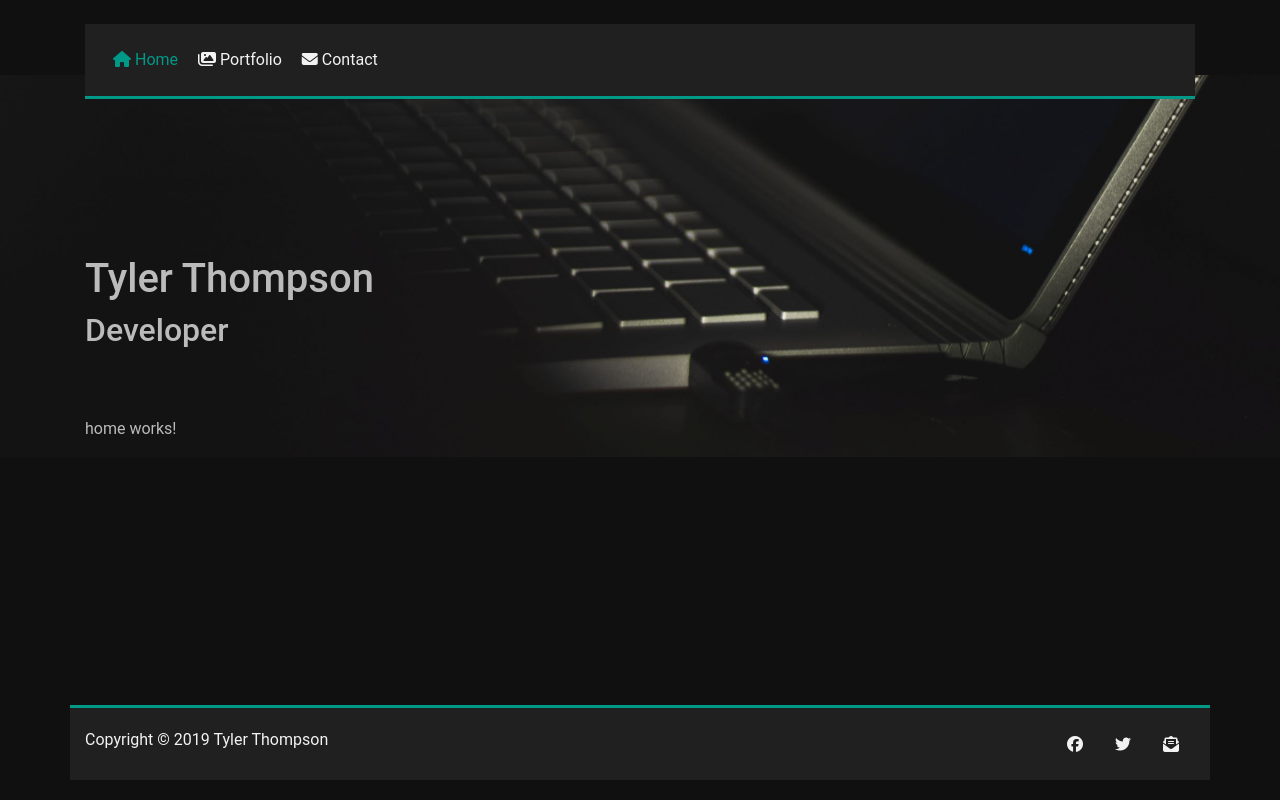
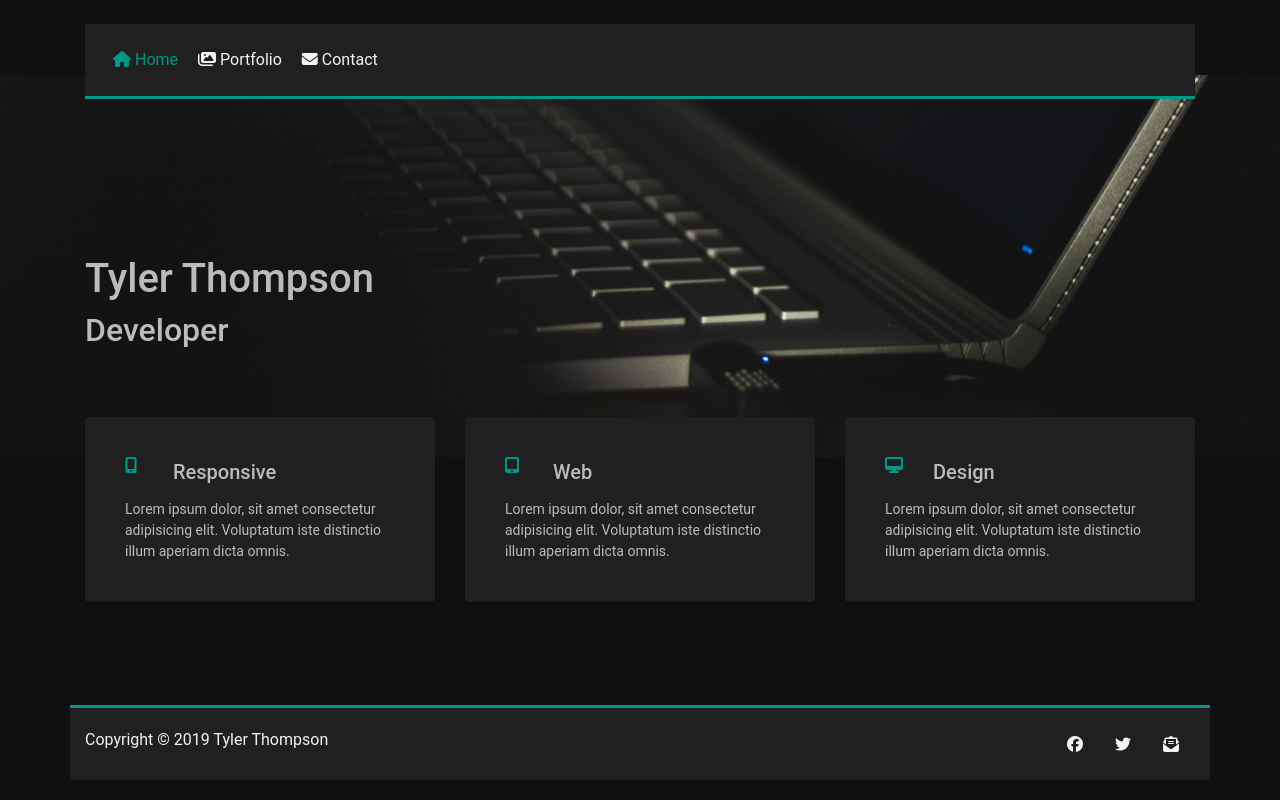
Before and after one commit to th0mps0nty/angularPortfolio, an Angular app: page /home in a window 1280 px wide. Built offline with nearby package versions, Linux system fonts and the light colour scheme.

Commit message:
added skill ui cards

```diff
--- a/src/app/components/home/home.component.html
+++ b/src/app/components/home/home.component.html
@@ -1 +1,44 @@
-<p>home works!</p>
+<div class="row">
+  <div class="col-4">
+    <mat-card class="skill-block">
+      <mat-card-header>
+        <i mat-card-avatar class="fa fa-mobile-alt accent-color"></i>
+        <mat-card-title>Responsive</mat-card-title>
+      </mat-card-header>
+      <mat-card-content>
+        <p>
+          Lorem ipsum dolor, sit amet consectetur adipisicing elit. Voluptatum
+          iste distinctio illum aperiam dicta omnis.
+        </p>
+      </mat-card-content>
+    </mat-card>
+  </div>
+  <div class="col-4">
+    <mat-card class="skill-block">
+      <mat-card-header>
+        <i mat-card-avatar class="fa fa-tablet-alt accent-color"></i>
+        <mat-card-title>Web</mat-card-title>
+      </mat-card-header>
+      <mat-card-content>
+        <p>
+          Lorem ipsum dolor, sit amet consectetur adipisicing elit. Voluptatum
+          iste distinctio illum aperiam dicta omnis.
+        </p>
+      </mat-card-content>
+    </mat-card>
+  </div>
+  <div class="col-4">
+    <mat-card class="skill-block">
+      <mat-card-header>
+        <i mat-card-avatar class="fa fa-desktop accent-color"></i>
+        <mat-card-title>Design</mat-card-title>
+      </mat-card-header>
+      <mat-card-content>
+        <p>
+          Lorem ipsum dolor, sit amet consectetur adipisicing elit. Voluptatum
+          iste distinctio illum aperiam dicta omnis.
+        </p>
+      </mat-card-content>
+    </mat-card>
+  </div>
+</div>
--- /dev/null
+++ b/src/app/styles/_colors.css
@@ -0,0 +1,3 @@
+.accent-color {
+  color: #098;
+}
--- a/src/app/styles/_colors.scss
+++ b/src/app/styles/_colors.scss
@@ -3,3 +3,7 @@
 $body-color: #bbbbbb;
 $alt-bg: #202020;
 $alt-color: #f2f2f2;
+
+.accent-color {
+  color: $accent;
+}
--- a/src/app/styles/portfolio.scss
+++ b/src/app/styles/portfolio.scss
@@ -44,6 +44,13 @@
   }
 }
 
+.row {
+  .skill-block {
+    padding: 2.5rem;
+    margin-bottom: 1rem;
+  }
+}
+
 .footer {
   position: relative;
   bottom: 1.25rem;
@@ -68,3 +75,11 @@
     }
   }
 }
+
+.mat-card {
+  color: $body-color;
+  background-color: $alt-bg;
+  .mat-card-header-text {
+    margin: 0rem 0.5rem !important;
+  }
+}
```
Also changed, not shown: src/app/app.module.ts (+7 -1 lines), src/app/material.module.ts (added, +8 -0 lines).
